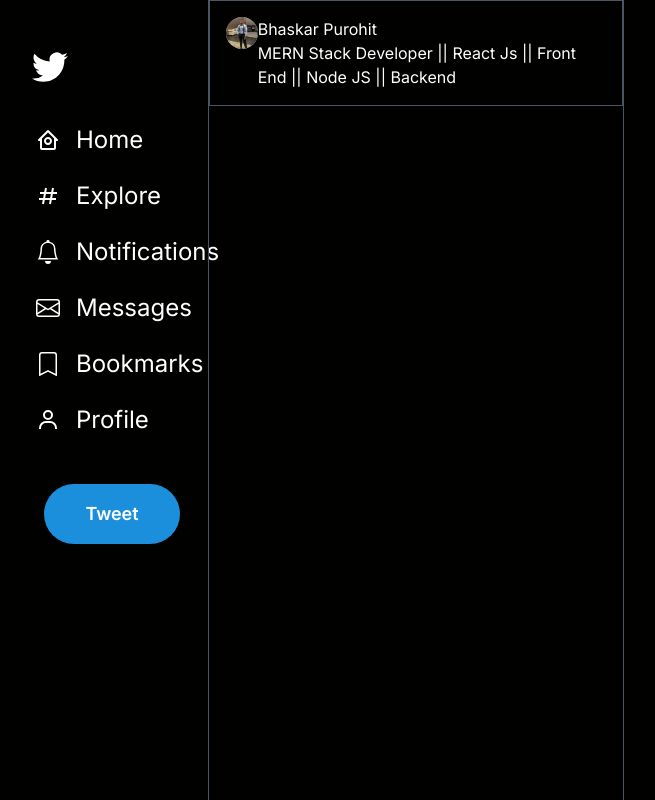
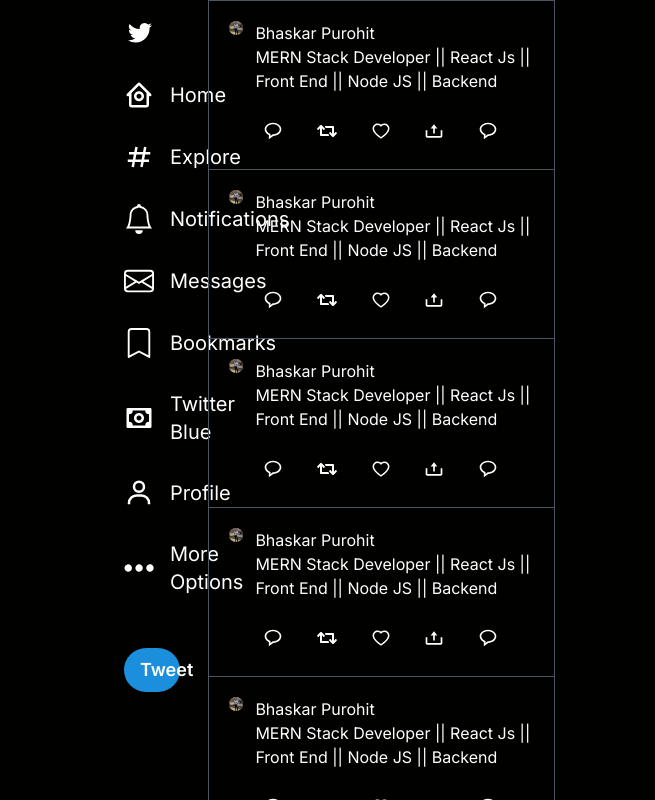
Before and after one commit to BhaskarPurohit/twitter-client, a Next.js app: page / in a window 1280 px wide. Shown: the whole page, without its empty margins (224-879 px from the left). Built offline with nearby package versions, Linux system fonts and the light colour scheme.

Commit message:
phase 1 front end complete

```diff
--- a/app/page.tsx
+++ b/app/page.tsx
@@ -1,6 +1,7 @@
 import Image from "next/image";
 import { BsBell, BsBookmark, BsEnvelope, BsTwitter } from "react-icons/bs";
-import { BiHash, BiHomeCircle, BiUser } from "react-icons/bi";
+import { BiHash, BiHomeCircle, BiMoney, BiUser } from "react-icons/bi";
+import {SlOptions} from "react-icons/sl"
 import { Inter } from "next/font/google";
 import FeedCard from "@/components/FeedCard";
 const inter = Inter({ subsets: ["latin"] });
@@ -33,8 +34,16 @@
     icon: <BsBookmark />,
   },
   {
+    title: "Twitter Blue",
+    icon: <BiMoney />,
+  },
+  {
     title: "Profile",
     icon: <BiUser />,
+  },
+  {
+    title: "More Options",
+    icon: <SlOptions />,
   },
 ];
 
@@ -42,27 +51,32 @@
   return (
     <div className={inter.className}>
       <div className="grid grid-cols-12 h-screen px-56 w-screen">
-        <div className="  col-span-3 px-4  pt-8">
-          <div className="text-4xl h-fit w-fit hover:bg-gray-600 p-4  rounded-full cursor-pointer transition-all">
+        <div className="  col-span-3  ml-28 pt-1">
+          <div className="text-2xl h-fit w-fit hover:bg-gray-600 p-4  rounded-full cursor-pointer transition-all">
             <BsTwitter />
           </div>
-          <div className="mt-4 text-2xl  pr-4">
+          <div className="mt-1 text-1xl  pr-4">
             <ul>
               {sideBarMenuItems.map((item) => (
-                <li className="flex justify-start items-center gap-4 hover:bg-gray-600 rounded-full px-5 py-2 cursor-pointer w-fit mt-2">
-                  <span>{item.icon}</span>
-                  <span>{item.title}</span>
+                <li className="flex justify-start items-center gap-4 hover:bg-gray-600 rounded-full px-3 py-3 cursor-pointer w-fit mt-2">
+                  <span className="text-3xl">{item.icon}</span>
+                  <span className="text-xl">{item.title}</span>
                 </li>
               ))}
             </ul>
             <div className="mt-5 px-3">
-              <button className="bg-[#1B8FDB] font-semibold text-lg p-4 rounded-full w-full mt-5 mx-4">
+              <button className="bg-[#1B8FDB] font-semibold text-lg py-2  px-4 rounded-full w-full mt-5 ">
                 Tweet
               </button>
             </div>
           </div>
         </div>
-        <div className="col-span-6 border-r-[1px] border-l-[1px] border-gray-600">
+        <div className="col-span-5 border-r-[1px] border-l-[1px] border-gray-600 h-screen overflow-scroll">
+        <FeedCard/>
+        <FeedCard/>
+        <FeedCard/>
+        <FeedCard/>
+        <FeedCard/>
         <FeedCard/>
         </div>
         <div className="col-span-3">
--- a/components/FeedCard/index.tsx
+++ b/components/FeedCard/index.tsx
@@ -1,12 +1,15 @@
 import Image from "next/image";
 import React from "react";
 import img from "../FeedCard/profile-photo.jpg"
+import { BiMessageRounded, BiUpload } from "react-icons/bi";
+import {FaRetweet} from "react-icons/fa"
+import {AiOutlineHeart} from "react-icons/ai"
 
 const FeedCard: React.FC = () => {
 
   return (
-    <div className="border border-gray-600 p-4 hover:bg-slate-800 transition-all cursor-pointer">
-      <div className="grid grid-cols-12">
+    <div className="border border-r-0 border-l-0 border-b-0 p-5 border-gray-600 p-4 hover:bg-slate-800 transition-all cursor-pointer">
+      <div className="grid grid-cols-12 gap-3">
         <div className="col-span-1">
           <Image className="rounded-full"
             src={img}
@@ -24,6 +27,23 @@
 
 
             </p>
+            <div className="flex justify-between mt-5 text-xl items-center p-2 w-[90%]">
+                <div>
+                    <BiMessageRounded/>
+                </div>
+                <div>
+                    <FaRetweet/>
+                </div>
+                <div>
+                    <AiOutlineHeart/>
+                </div>
+                <div>
+                    <BiUpload/>
+                </div>
+                <div>
+                    <BiMessageRounded/>
+                </div>
+            </div>
 
         </div>
       </div>
```
Also changed, not shown: components/FeedCard/final-profile.png (added).
